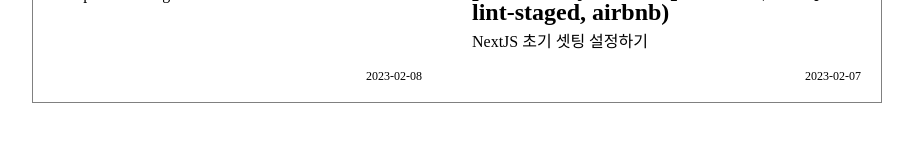
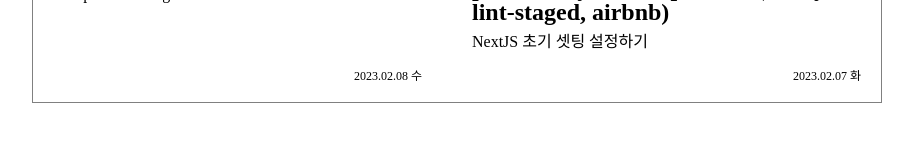
Before and after one commit to xmun74/xmunt, a Next.js app: page /blog in a window 1280 px wide. Shown: the part 285-445 px from the top of the page, without its empty margins (183-1096 px from the left). Built offline with nearby package versions, Linux system fonts and the light colour scheme.

Commit message:
feat: PostDate

```diff
--- /dev/null
+++ b/components/PostDate.tsx
@@ -0,0 +1,19 @@
+import styled from 'styled-components'
+import dayjs from 'dayjs'
+import { themeColor } from '../styles/theme'
+import 'dayjs/locale/ko'
+
+dayjs.locale('ko')
+
+const Container = styled.div`
+  text-align: end;
+  font-size: 12px;
+  font-weight: 400;
+  color: ${themeColor.text2};
+`
+
+export default function PostDate({ date }: { date: string }) {
+  const result = dayjs(date).format('YYYY.MM.DD ddd')
+
+  return <Container>{result}</Container>
+}
--- a/package.json
+++ b/package.json
@@ -14,6 +14,7 @@
     "@types/node": "18.11.18",
     "@types/react": "18.0.26",
     "@types/react-dom": "18.0.10",
+    "dayjs": "^1.11.7",
     "eslint-config-next": "13.1.1",
     "gray-matter": "^4.0.3",
     "next": "13.1.1",
--- a/pages/blog.tsx
+++ b/pages/blog.tsx
@@ -1,5 +1,6 @@
 import Link from 'next/link'
 import styled from 'styled-components'
+import PostDate from '../components/PostDate'
 import { getAllPosts } from '../lib/api'
 import { themeColor } from '../styles/theme'
 
@@ -60,12 +61,6 @@ const PostTitle = styled.h1`
 const PostDesc = styled.div`
   color: ${themeColor.text2};
 `
-const PostDate = styled.div`
-  text-align: end;
-  font-size: 12px;
-  font-weight: 400;
-  color: ${themeColor.text2};
-`
 
 type PostType = {
   slug: string
@@ -92,7 +87,7 @@ export default function Blog({ allPosts }: Props) {
                 <PostTitle>{title}</PostTitle>
                 <PostDesc>{description}</PostDesc>
               </div>
-              <PostDate>{date}</PostDate>
+              <PostDate date={date} />
             </PostItem>
           </Link>
         ))}
```
Also changed, not shown: pages/blog/[slug].tsx (+12 -2 lines), 1 other file (tests, documents, lock files or other folders).
